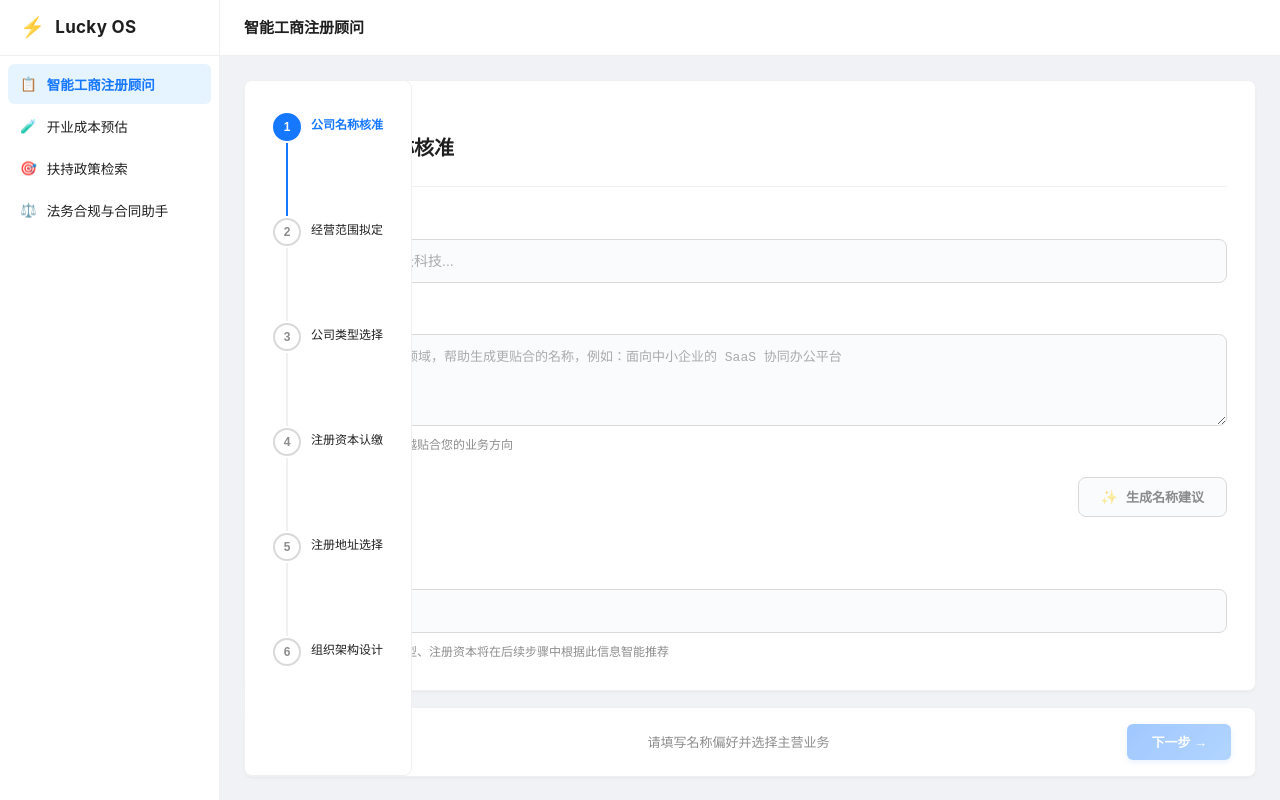
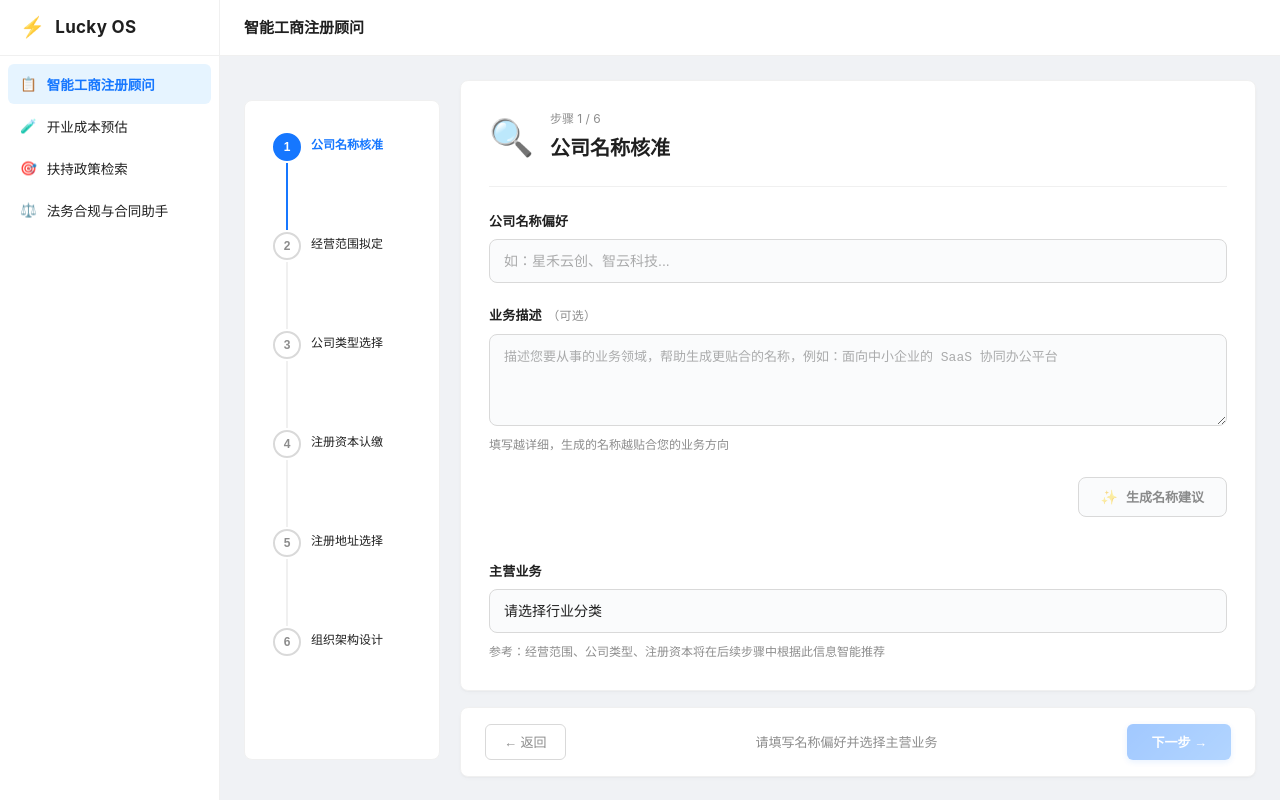
Before and after one commit to 123yangqirui/ucws-singapore-hackathon-2026, a Vue app: page / in a window 1280 px wide. Built offline with nearby package versions, Linux system fonts and the light colour scheme.

Commit message:
优化侧边栏

```diff
--- a/src/components/RegAdvisor.vue
+++ b/src/components/RegAdvisor.vue
@@ -157,28 +157,23 @@ steps.value = STEP_SKELETONS.map(s => ({ ...s, options: [] }))
   background: white;
   border-radius: var(--radius);
   border: 1px solid var(--border-light);
-  min-width: 140px;
+  width: 196px;
   flex-shrink: 0;
-  position: fixed;
-  top: 80px;
-  left: 244px;
-  height: calc(100vh - 104px);
-  max-height: calc(100vh - 104px);
+  position: sticky;
+  top: 20px;
+  height: calc(100vh - 140px);
   overflow: hidden;
-  z-index: 10;
 }
 .progress-sidebar-inner {
   padding: 32px 28px;
   display: flex;
   flex-direction: column;
   justify-content: space-between;
-  flex: 1;
   height: 100%;
 }
 .advisor-content {
   flex: 1;
   min-width: 0;
-  margin-left: 180px;
 }
 .prog-step {
   display: flex;
```
